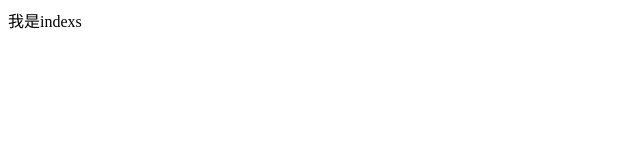
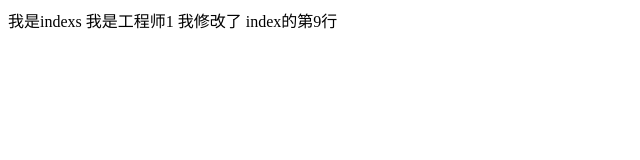
Before and after one commit to klbjb/test, a plain HTML site: page index.html in a window 1280 px wide. Shown: the whole page, without its empty margins (0-640 px from the left). Drawn offline with Linux system fonts and the light colour scheme.

Commit message:
我修改了 你自己猜吧

```diff
--- a/index.html
+++ b/index.html
@@ -6,6 +6,7 @@
 </head>
 <body>
 	我是indexs
+	我是工程师1 我修改了 index的第9行
 
 </body>
 </html>
```
